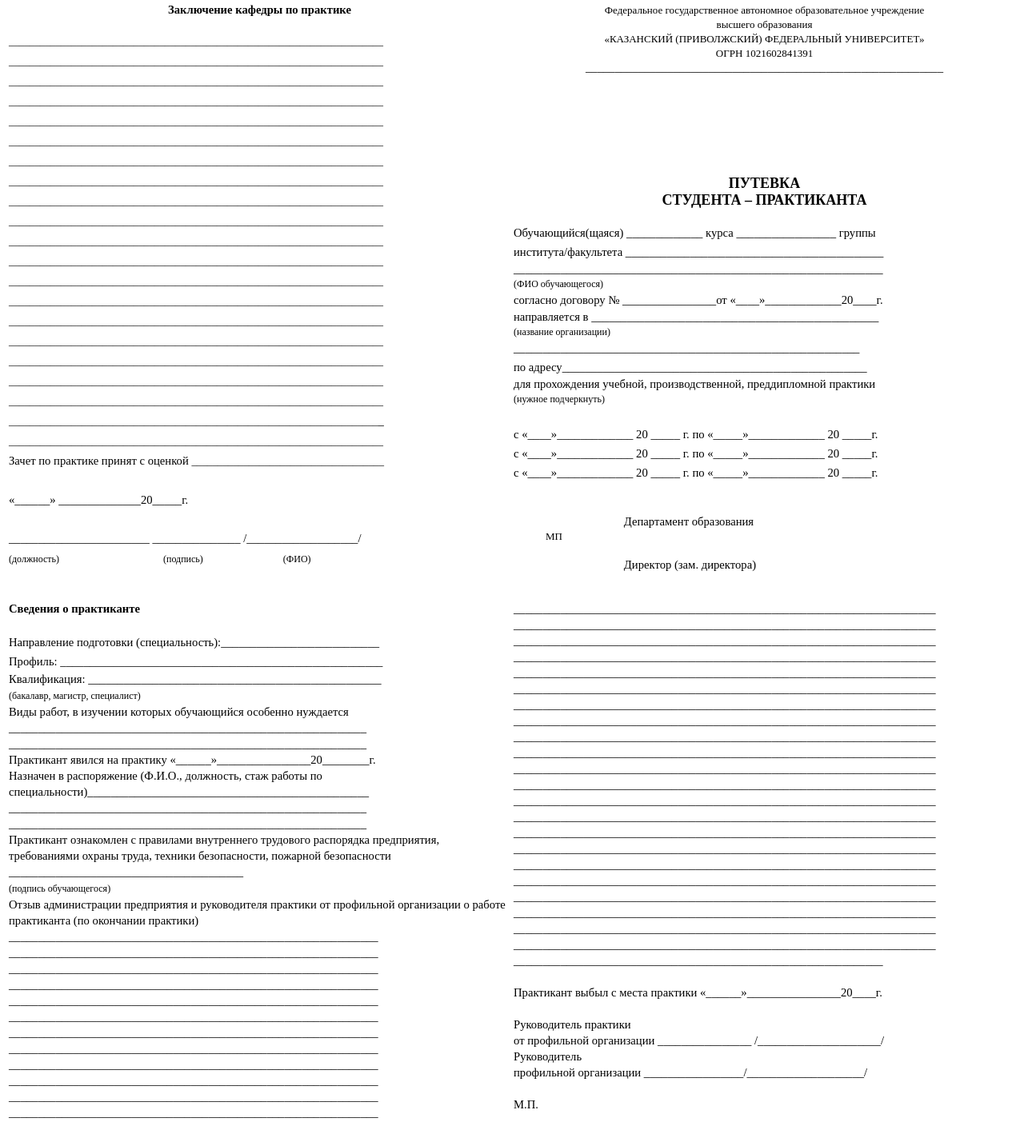
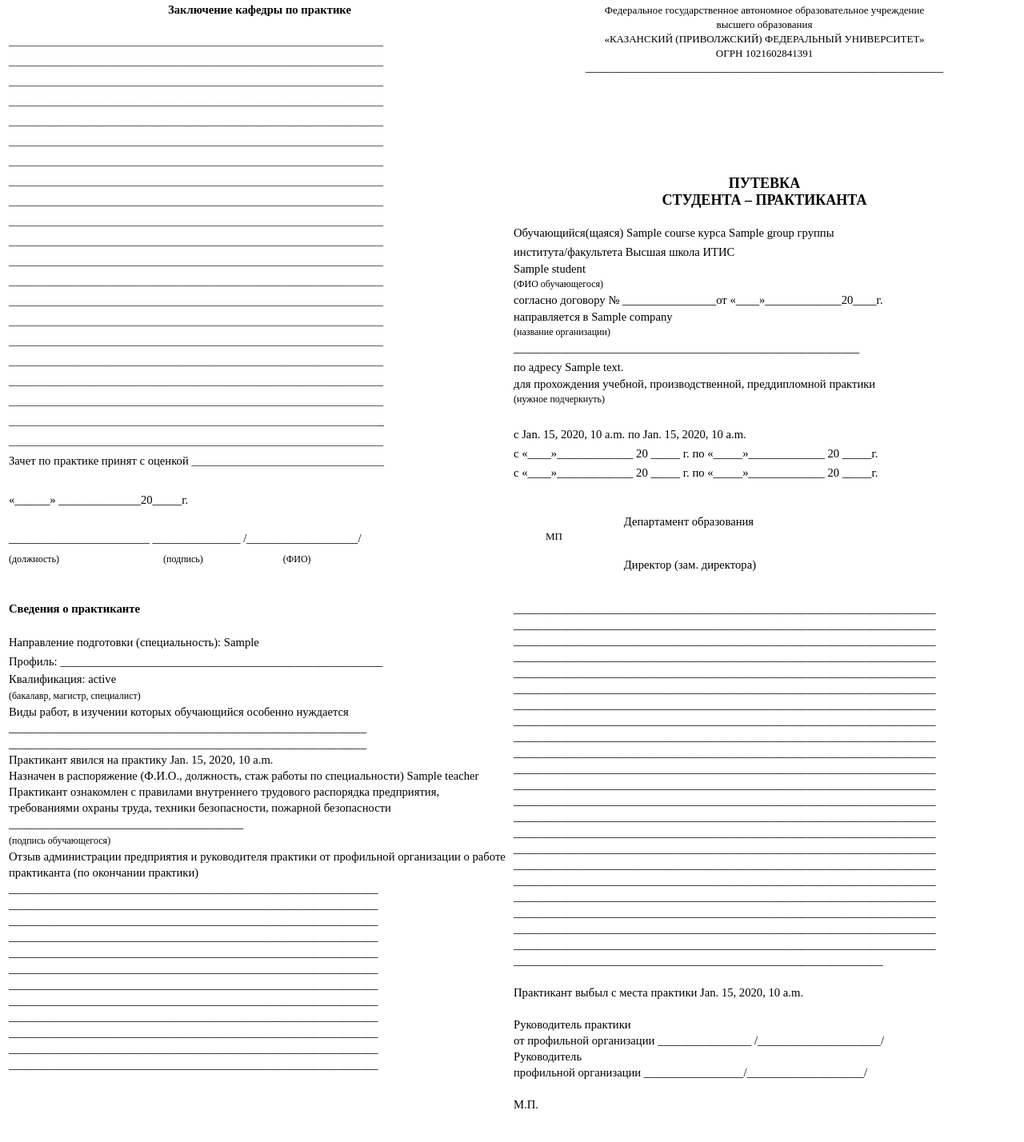
Before and after one commit to NY-Yasaviev/smart_lab_practice_2k17, a Django app: template document_generator/templates/student/passView.html in a window 1280 px wide. Shown: the whole page at 80% size. After the commit the page ends 1386 px from the top, so only its background shows below. Run offline with Django 3.2, Linux system fonts and the light colour scheme; the template is opened without the code that fills it: most values are stand-ins (such as "Sample title", 1, 10 or a date in 2020).

Commit message:
added pass view

```diff
--- a/document_generator/templates/student/passView.html
+++ b/document_generator/templates/student/passView.html
@@ -113,14 +113,14 @@ _______________ /___________________/</FONT><FONT SIZE=2 STYLE="font-size: 9pt">
 </P>
 <P LANG="ru-RU" CLASS="western" STYLE="margin-bottom: 0in; line-height: 150%">
 <FONT SIZE=2 STYLE="font-size: 11pt">Обучающийся(щаяся)
-_____________  курса _________________  группы </FONT>
+{{ student.course }}  курса {{ student.group }}  группы </FONT>
 </P>
 <P LANG="ru-RU" CLASS="western" STYLE="margin-bottom: 0in; line-height: 150%">
 <FONT SIZE=2 STYLE="font-size: 11pt">института/факультета
-____________________________________________ </FONT>
+Высшая школа ИТИС </FONT>
 </P>
 <P LANG="ru-RU" CLASS="western" STYLE="margin-bottom: 0in">
-<FONT SIZE=2 ALIGN=LEFT STYLE="font-size: 11pt">_______________________________________________________________
+<FONT SIZE=2 ALIGN=LEFT STYLE="font-size: 11pt"> {{ student.name }}
                                              </FONT><FONT SIZE=2 ALIGN=CENTER STYLE="font-size: 9pt"><br/>(ФИО
 обучающегося)</FONT></P>
 <P LANG="ru-RU" CLASS="western" ALIGN=JUSTIFY STYLE="margin-bottom: 0in; line-height: 150%">
@@ -128,7 +128,7 @@ ____________________________________________ </FONT>
 № ________________от «____»_____________20____г.</FONT></P>
 <P LANG="ru-RU" CLASS="western" ALIGN=JUSTIFY STYLE="margin-bottom: 0in">
 <FONT SIZE=2 STYLE="font-size: 11pt">направляется  в
-_________________________________________________</FONT></P>
+{{ practice.company }} </FONT></P>
 <P LANG="ru-RU" CLASS="western" ALIGN=JUSTIFY STYLE="margin-bottom: 0in">
 
 <FONT SIZE=2 STYLE="font-size: 9pt">(название организации)</FONT></P>
@@ -136,7 +136,7 @@ _________________________________________________</FONT></P>
 <FONT SIZE=2 STYLE="font-size: 11pt">___________________________________________________________</FONT></P>
 <P LANG="ru-RU" CLASS="western" ALIGN=JUSTIFY STYLE="margin-bottom: 0in; line-height: 150%">
 <FONT SIZE=2 STYLE="font-size: 11pt">по
-адресу____________________________________________________</FONT></P>
+адресу {{ practice.address }} </FONT></P>
 <P LANG="ru-RU" CLASS="western" ALIGN=JUSTIFY STYLE="margin-bottom: 0in">
 <FONT SIZE=2 STYLE="font-size: 11pt">для прохождения
 учебной, производственной, преддипломной
@@ -148,8 +148,7 @@ _________________________________________________</FONT></P>
 <BR>
 </P>
 <P LANG="ru-RU" CLASS="western" ALIGN=JUSTIFY STYLE="margin-bottom: 0in; line-height: 150%">
-<FONT SIZE=2 STYLE="font-size: 11pt">с «____»_____________ 20
-_____ г. по «_____»_____________ 20 _____г.</FONT></P>
+<FONT SIZE=2 STYLE="font-size: 11pt">с {{ practice.date_from }} по {{ practice.date_to }} </FONT></P>
 <P LANG="ru-RU" CLASS="western" ALIGN=JUSTIFY STYLE="margin-bottom: 0in; line-height: 150%">
 <FONT SIZE=2 STYLE="font-size: 11pt">с «____»_____________ 20
 _____ г. по «_____»_____________ 20 _____г.</FONT></P>
@@ -199,13 +198,13 @@ _____ г. по «_____»_____________ 20 _____г.</FONT></P>
 </P>
 <P LANG="ru-RU" CLASS="western" STYLE="margin-bottom: 0in; line-height: 150%">
 <FONT SIZE=2 STYLE="font-size: 11pt">Направление
-подготовки (специальность):___________________________</FONT></P>
+подготовки (специальность): {{ student.edu_profile }} </FONT></P>
 <P LANG="ru-RU" CLASS="western" STYLE="margin-bottom: 0in; line-height: 150%">
 <FONT SIZE=2 STYLE="font-size: 11pt">Профиль:
 _______________________________________________________</FONT></P>
 <P LANG="ru-RU" CLASS="western" STYLE="margin-bottom: 0in; line-height: 125%">
 <FONT SIZE=2 STYLE="font-size: 11pt">Квалификация:
-__________________________________________________</FONT></P>
+{{ student.status }} </FONT></P>
 <P LANG="ru-RU" CLASS="western" STYLE="margin-bottom: 0in; line-height: 125%">
 
 <FONT SIZE=2 STYLE="font-size: 9pt">(бакалавр, магистр,
@@ -217,13 +216,11 @@ _____________________________________________________________<br/>
 _____________________________________________________________<br/></FONT></P>
 <P LANG="ru-RU" CLASS="western" STYLE="margin-bottom: 0in; line-height: 125%">
 <FONT SIZE=2 STYLE="font-size: 11pt">Практикант явился
-на практику «______»________________20________г.</FONT></P>
+на практику {{ practice.date_from }} </FONT></P>
 <P LANG="ru-RU" CLASS="western" STYLE="margin-bottom: 0in; line-height: 125%">
 <FONT SIZE=2 STYLE="font-size: 11pt">Назначен в распоряжение
 (Ф.И.О., должность, стаж работы по
-специальности)________________________________________________<BR />
-_____________________________________________________________
-_____________________________________________________________</FONT></P>
+специальности) {{ practice.teacher }}</FONT></P>
 <P LANG="ru-RU" CLASS="western" STYLE="margin-bottom: 0in; line-height: 125%">
 <FONT SIZE=2 STYLE="font-size: 11pt">Практикант ознакомлен
 с правилами внутреннего трудового
@@ -292,7 +289,7 @@ ________________________________________________________________________<br/>
 </P>
 <P LANG="ru-RU" CLASS="western" STYLE="margin-bottom: 0in; line-height: 125%">
 <FONT SIZE=2 STYLE="font-size: 11pt">Практикант  выбыл
-с места практики «______»________________20____г.</FONT></P>
+с места практики {{ practice.date_to }} </FONT></P>
 <P LANG="ru-RU" CLASS="western" STYLE="margin-bottom: 0in; line-height: 125%">
 <BR>
 </P>
```
Also changed, not shown: document_generator/generator/forms.py (+0 -7 lines), document_generator/generator/views.py (+3 -27 lines), document_generator/templates/student/pass.html (+1 -14 lines).
